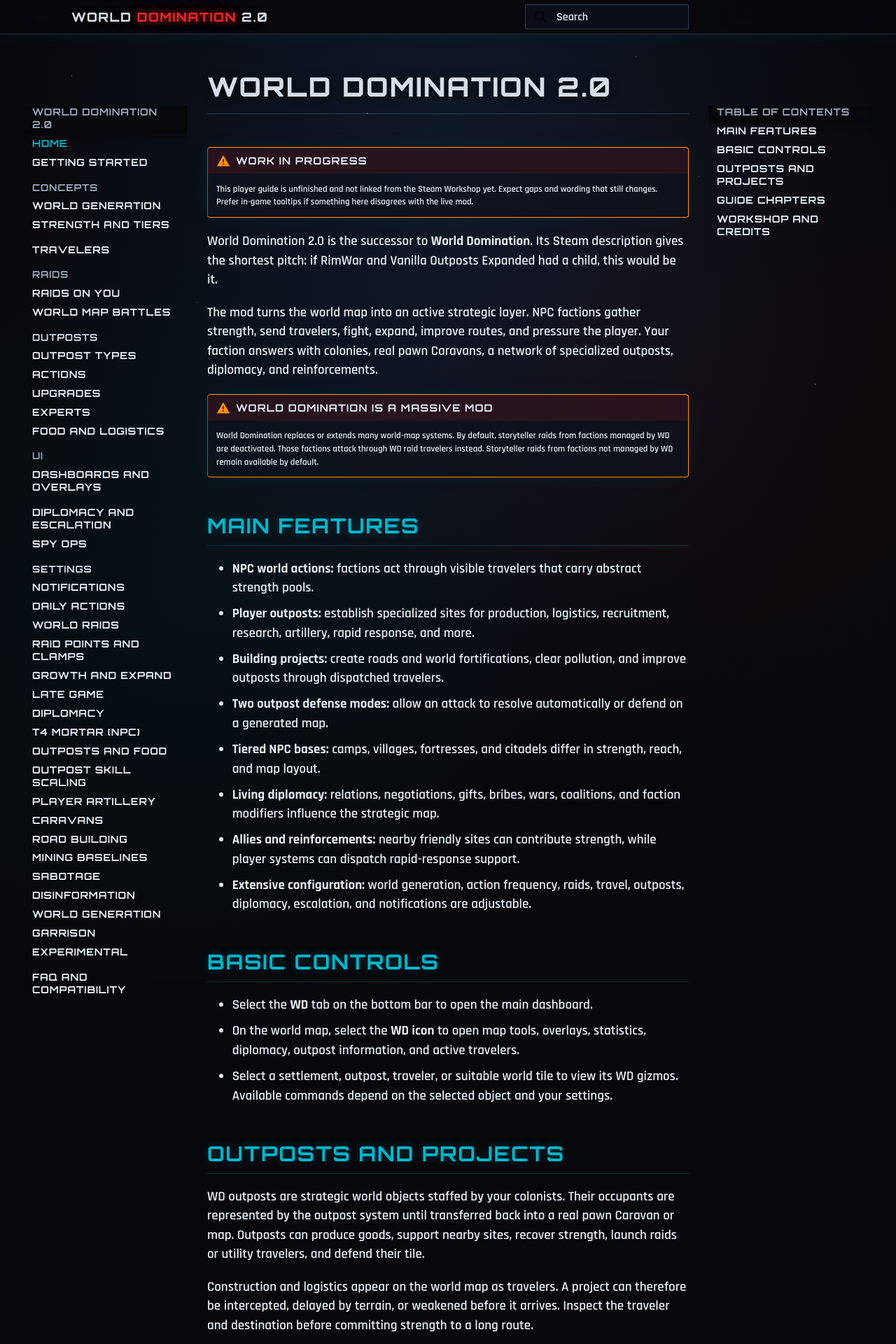
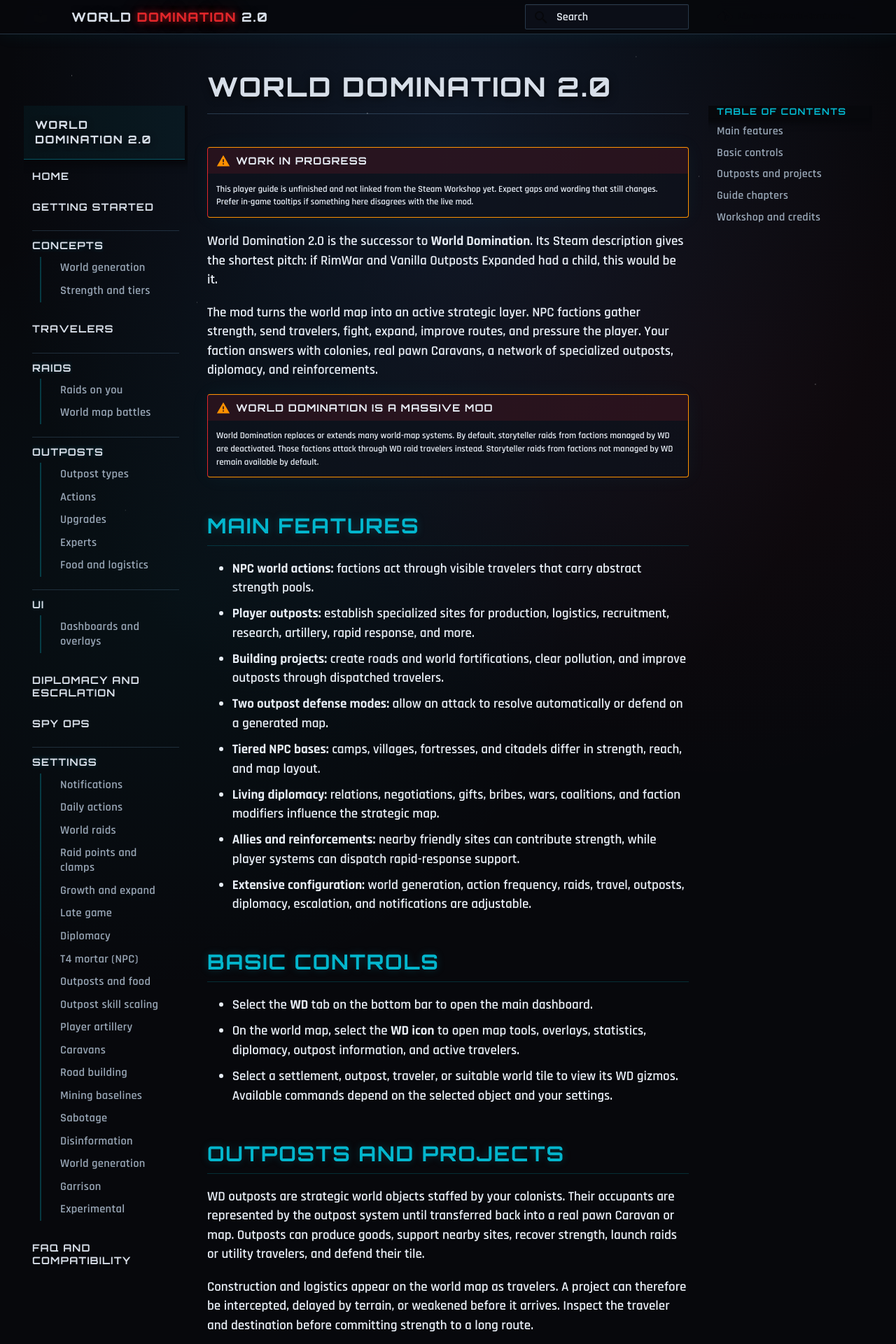
Before and after one commit to Likewise87/World-Domination-2.0, an MkDocs documentation site: the page built from docs/index.md, in a window 1280 px wide. Shown: the top 1920 px of the page at 70% size. Built offline with MkDocs 1.6.1 and Material for MkDocs 9.7.7, drawn with Linux system fonts in a browser that asks for light colours; comment, search, counter and statistics services are not loaded.

Commit message:
Clarify left-nav hierarchy and cache-bust theme CSS.
Section headers stand out; nested links are smaller and indented. Rename stylesheet so nested pages pick up the restyle.

```diff
--- a/docs/stylesheets/extra.css
+++ b/docs/stylesheets/wd-theme.css
@@ -113,9 +113,7 @@
 .md-typeset h2,
 .md-typeset h3,
 .md-typeset h4,
-.md-header__topic,
-.md-nav__title,
-.md-ellipsis {
+.md-header__topic {
   font-family: "Orbitron", sans-serif;
   font-weight: 700;
   letter-spacing: 0.06em;
@@ -179,12 +177,94 @@
   color: var(--wd-cyan);
 }
 
-.md-nav__item--nested > .md-nav__link {
+/* —— Left nav hierarchy —— */
+
+/* Drawer / sidebar site title */
+.md-nav--primary .md-nav__title {
   font-family: "Orbitron", sans-serif;
-  font-size: 0.68rem;
+  font-weight: 800;
+  font-size: 0.78rem;
+  letter-spacing: 0.1em;
+  text-transform: uppercase;
+  color: var(--wd-silver);
+  text-shadow: 0 2px 10px rgba(0, 0, 0, 0.55);
+  background: rgba(3, 182, 205, 0.06);
+  border-bottom: 1px solid var(--wd-border-strong);
+  padding: 0.85rem 0.8rem;
+  height: auto;
+  line-height: 1.35;
+}
+
+/* Top-level entries (Home, Getting started, Travelers, …) */
+.md-nav--primary > .md-nav__list > .md-nav__item > .md-nav__link {
+  font-family: "Orbitron", sans-serif;
+  font-weight: 700;
+  font-size: 0.72rem;
   letter-spacing: 0.08em;
   text-transform: uppercase;
   color: var(--wd-silver);
+  margin-top: 0.35rem;
+  padding-top: 0.55rem;
+  padding-bottom: 0.35rem;
+}
+
+/* Section headers with children (Concepts, Raids, Outposts, …) */
+.md-nav--primary .md-nav__item--nested > .md-nav__link {
+  font-family: "Orbitron", sans-serif;
+  font-weight: 800;
+  font-size: 0.72rem;
+  letter-spacing: 0.1em;
+  text-transform: uppercase;
+  color: var(--wd-cyan);
+  text-shadow: 0 0 10px rgba(3, 182, 205, 0.28);
+  margin-top: 0.65rem;
+  padding-top: 0.65rem;
+  border-top: 1px solid rgba(120, 170, 210, 0.22);
+}
+
+.md-nav--primary > .md-nav__list > .md-nav__item:first-child > .md-nav__link,
+.md-nav--primary > .md-nav__list > .md-nav__item--nested:first-child > .md-nav__link {
+  border-top: 0;
+  margin-top: 0.15rem;
+}
+
+/* Nested page links under a section */
+.md-nav--primary .md-nav__item--nested > .md-nav > .md-nav__list > .md-nav__item > .md-nav__link {
+  font-family: "Rajdhani", sans-serif;
+  font-weight: 600;
+  font-size: 0.82rem;
+  letter-spacing: 0.02em;
+  text-transform: none;
+  color: var(--wd-text-muted);
+  text-shadow: none;
+  margin-top: 0;
+  padding: 0.28rem 0.6rem 0.28rem 1.35rem;
+  border-top: 0;
+  border-left: 2px solid rgba(3, 182, 205, 0.28);
+  margin-left: 0.55rem;
+}
+
+.md-nav--primary .md-nav__item--nested > .md-nav > .md-nav__list > .md-nav__item > .md-nav__link--active,
+.md-nav--primary .md-nav__item--nested > .md-nav > .md-nav__list > .md-nav__item > .md-nav__link:hover {
+  color: var(--wd-cyan);
+  border-left-color: var(--wd-cyan);
+}
+
+/* Right-side on-page TOC stays quieter */
+.md-nav--secondary .md-nav__title {
+  font-family: "Orbitron", sans-serif;
+  font-size: 0.65rem;
+  letter-spacing: 0.1em;
+  text-transform: uppercase;
+  color: var(--wd-cyan);
+}
+
+.md-nav--secondary .md-nav__link {
+  font-family: "Rajdhani", sans-serif;
+  font-size: 0.8rem;
+  text-transform: none;
+  letter-spacing: 0.02em;
+  color: var(--wd-text-muted);
 }
 
 .md-sidebar {
--- a/mkdocs.yml
+++ b/mkdocs.yml
@@ -24,7 +24,7 @@
     - content.code.copy
 
 extra_css:
-  - stylesheets/extra.css
+  - stylesheets/wd-theme.css
 
 markdown_extensions:
   - admonition
```
